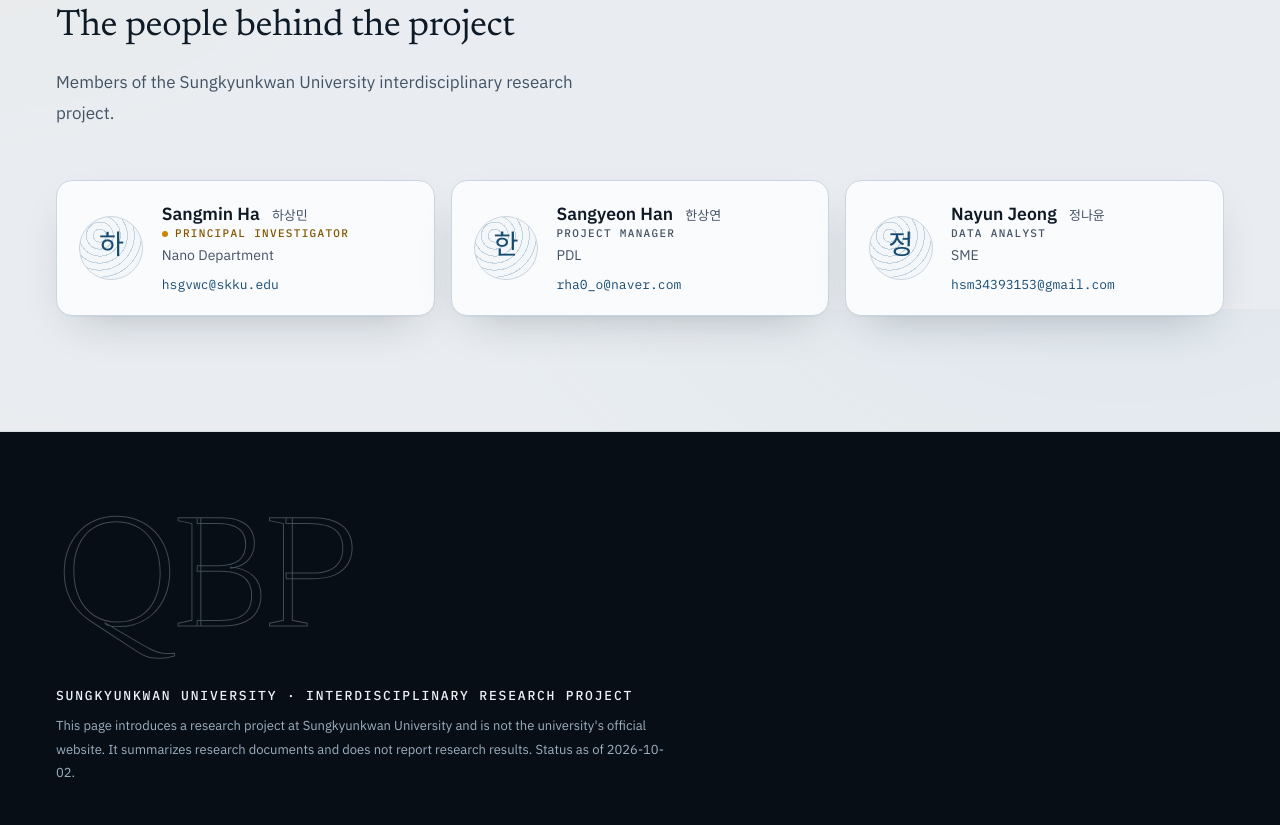
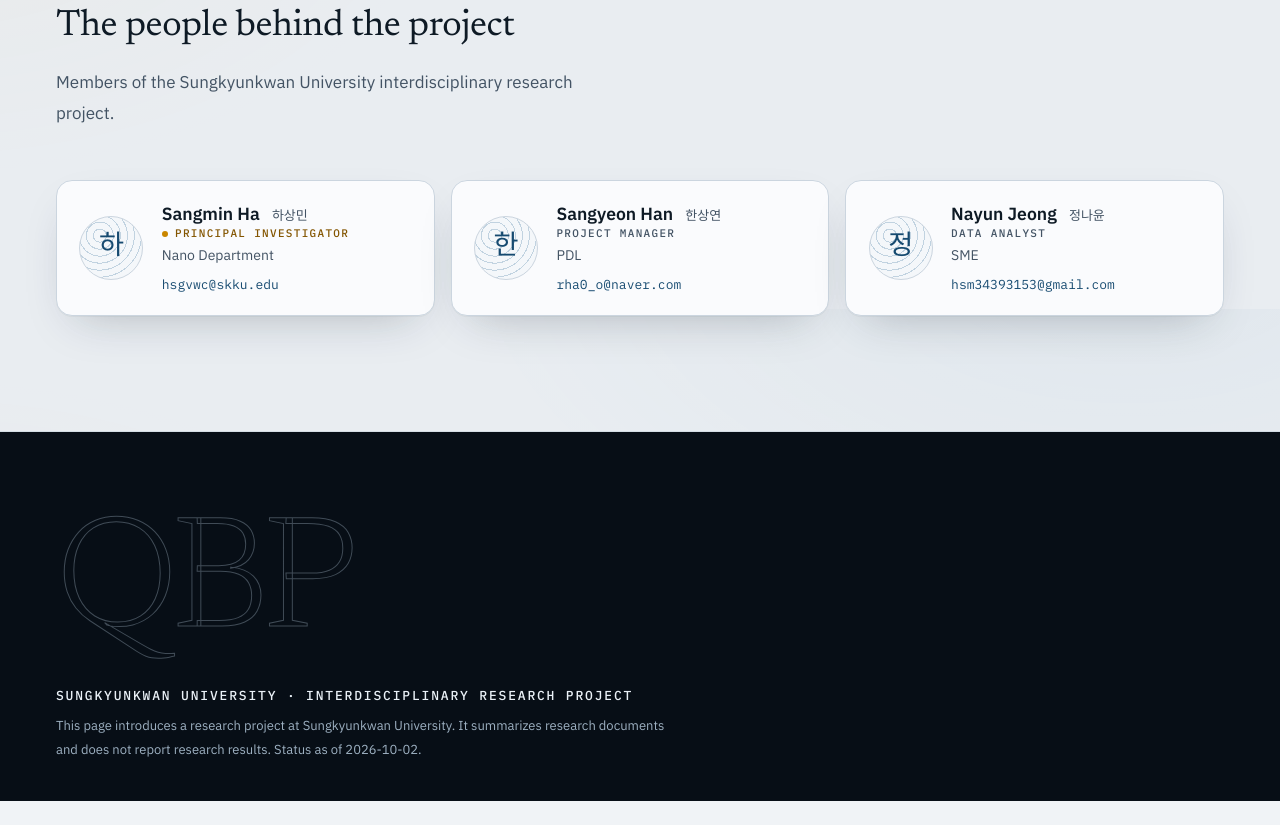
Before and after one commit to HSMinn/qbp, a plain HTML site: page index.html in a window 1280 px wide. Shown: the part 3691-4516 px from the top of the page. After the commit the page ends 4492 px from the top, so only its background shows below. Drawn offline with Linux system fonts and the light colour scheme; a web font is replaced by a local one.

Commit message:
Add files via upload

```diff
--- a/index.html
+++ b/index.html
@@ -355,7 +355,7 @@ h2{font-family:var(--font-display); font-weight:400; font-size:clamp(1.6rem,3vw,
   <div class="wrap">
     <div class="mark-xl" aria-hidden="true">QBP</div>
     <p class="uni-line">Sungkyunkwan University · Interdisciplinary Research Project</p>
-    <p>This page introduces a research project at Sungkyunkwan University and is not the university's official website. It summarizes research documents and does not report research results. Status as of 2026-10-02.</p>
+    <p>This page introduces a research project at Sungkyunkwan University. It summarizes research documents and does not report research results. Status as of 2026-10-02.</p>
   </div>
 </footer>
 </div>
```
